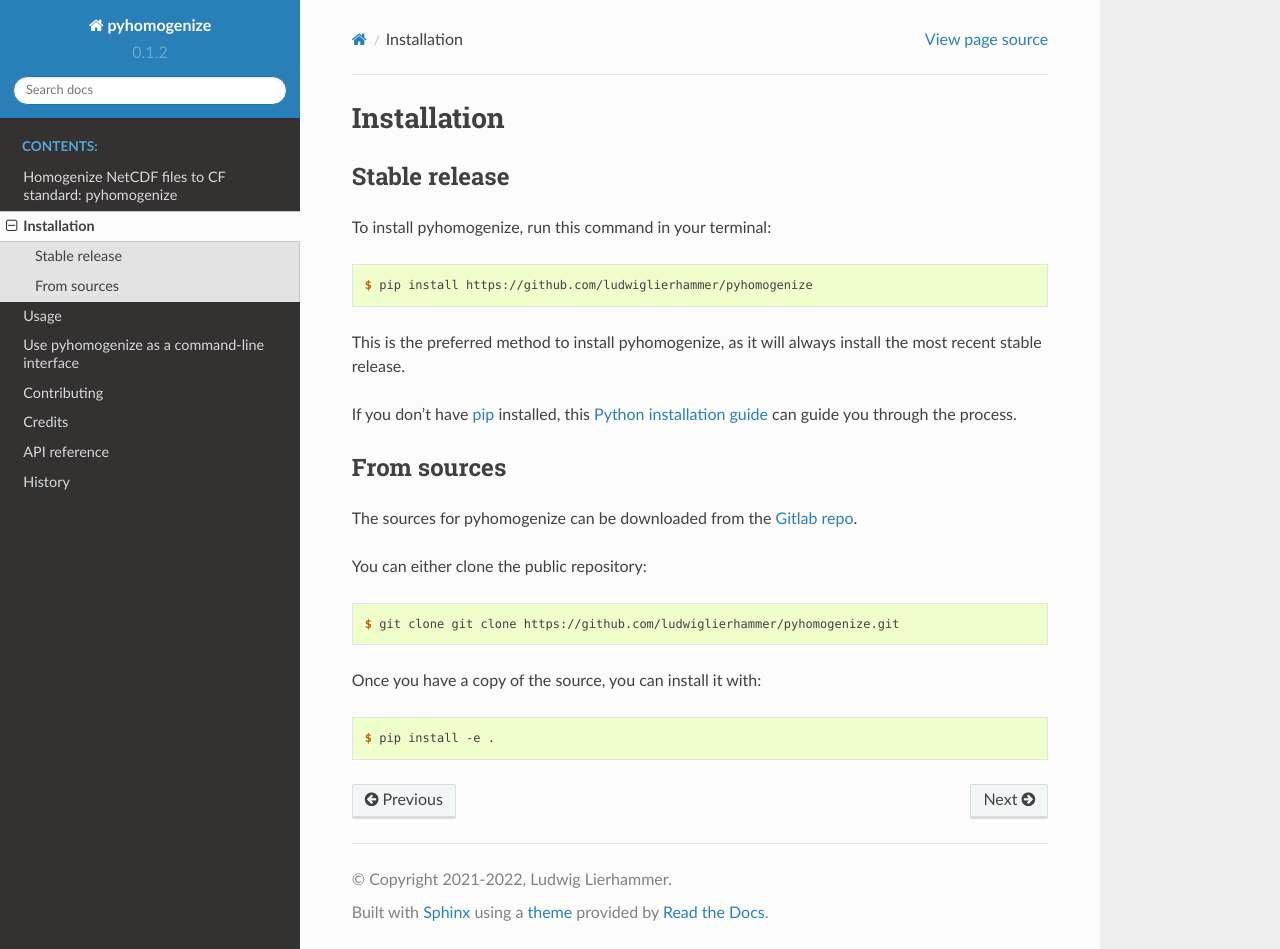
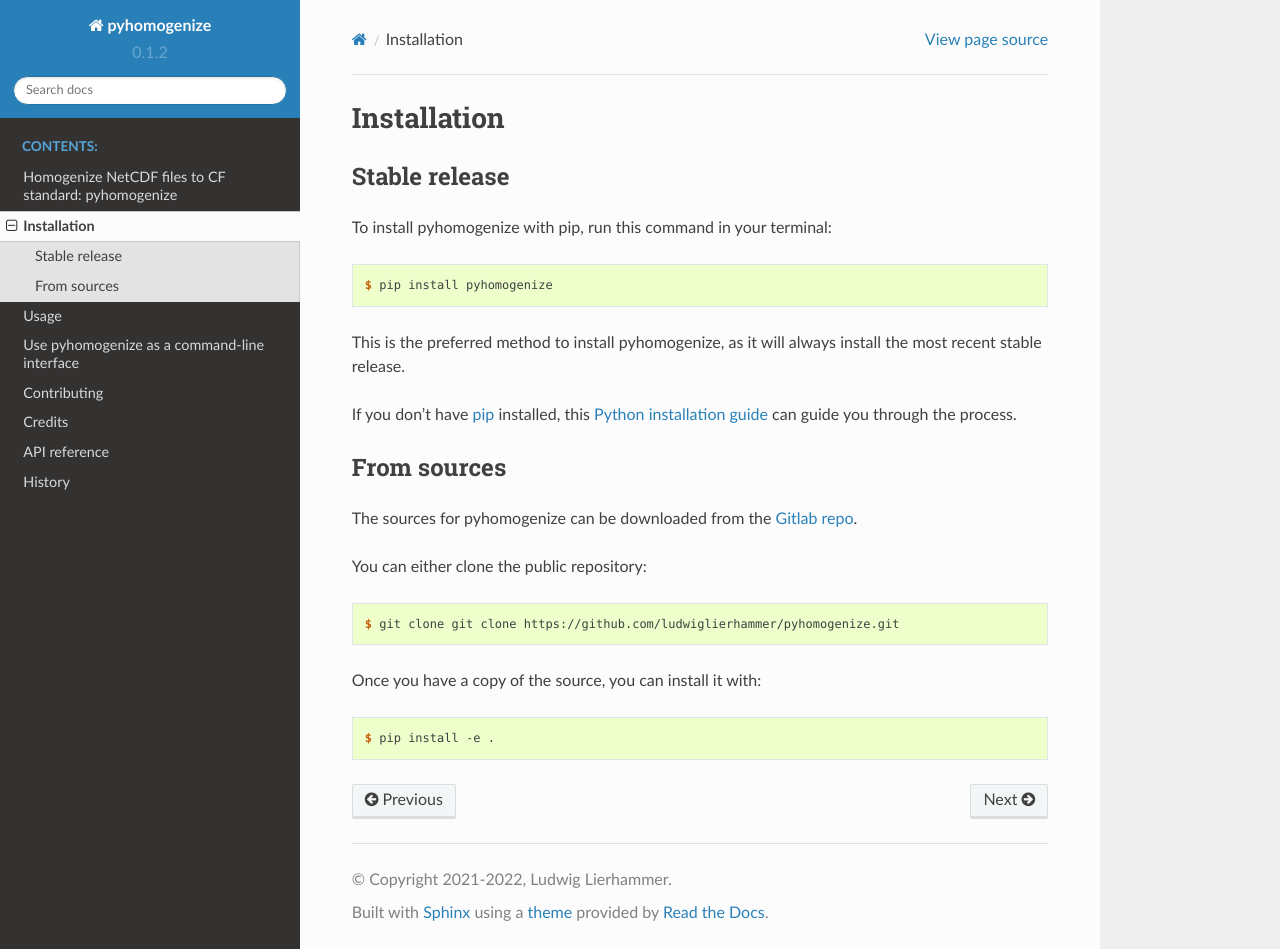
Before and after one commit to climate-service-center/pyhomogenize, a Sphinx documentation site: the page built from docs/installation.rst, in a window 1280 px wide and 949 px high. Built offline with Sphinx 7.4.7 and the Read the Docs theme 2.0.0, drawn with Linux system fonts in a browser that asks for light colours; pages that are not in the unit, such as notebooks, are missing from menus.

Commit message:
install from  pypi

```diff
--- a/docs/installation.rst
+++ b/docs/installation.rst
@@ -8,11 +8,11 @@ Installation
 Stable release
 --------------
 
-To install pyhomogenize, run this command in your terminal:
+To install pyhomogenize with pip, run this command in your terminal:
 
 .. code-block:: console
 
-    $ pip install https://github.com/ludwiglierhammer/pyhomogenize
+    $ pip install pyhomogenize
 
 This is the preferred method to install pyhomogenize, as it will always install the most recent stable release.
 
```
